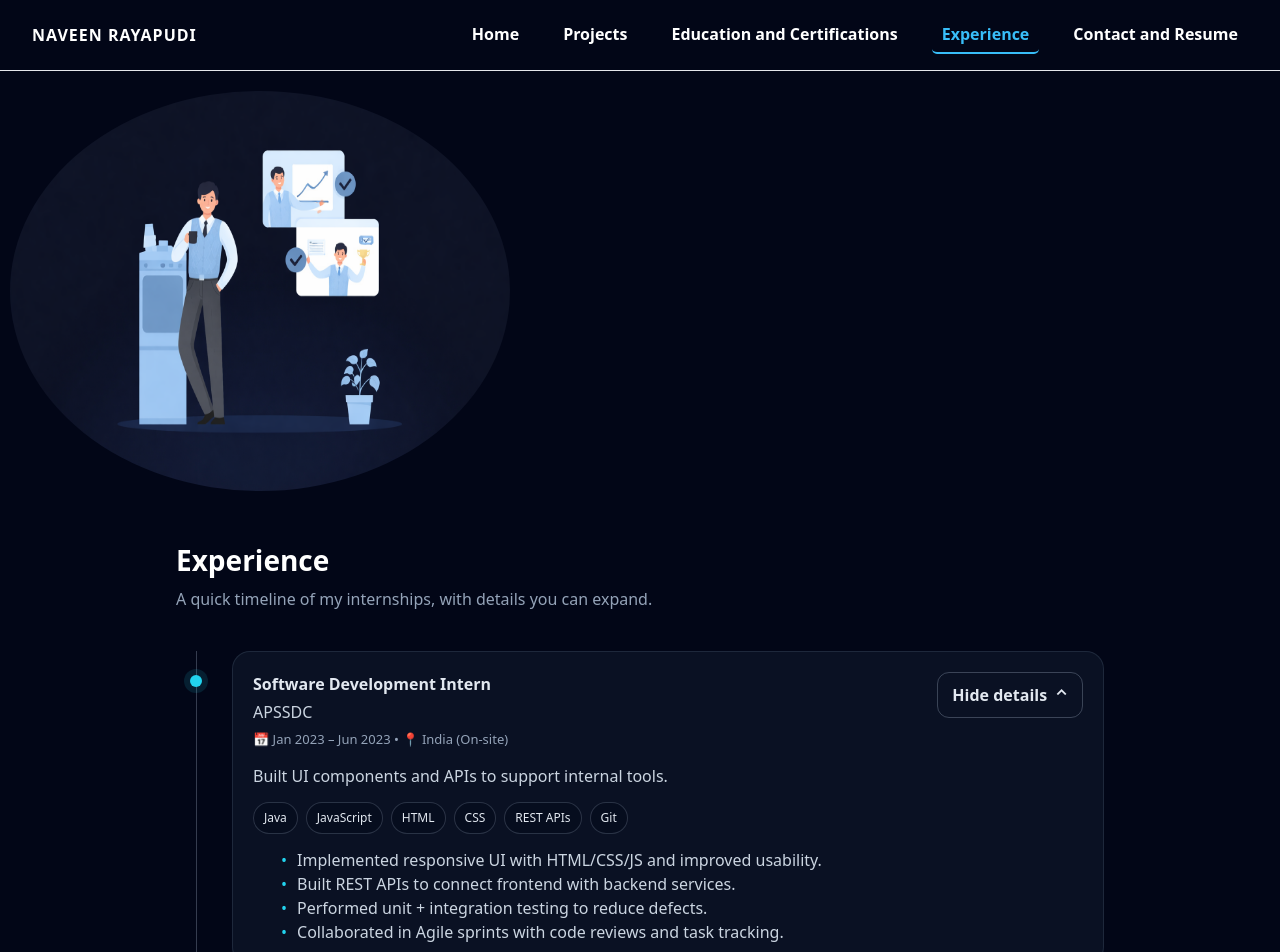
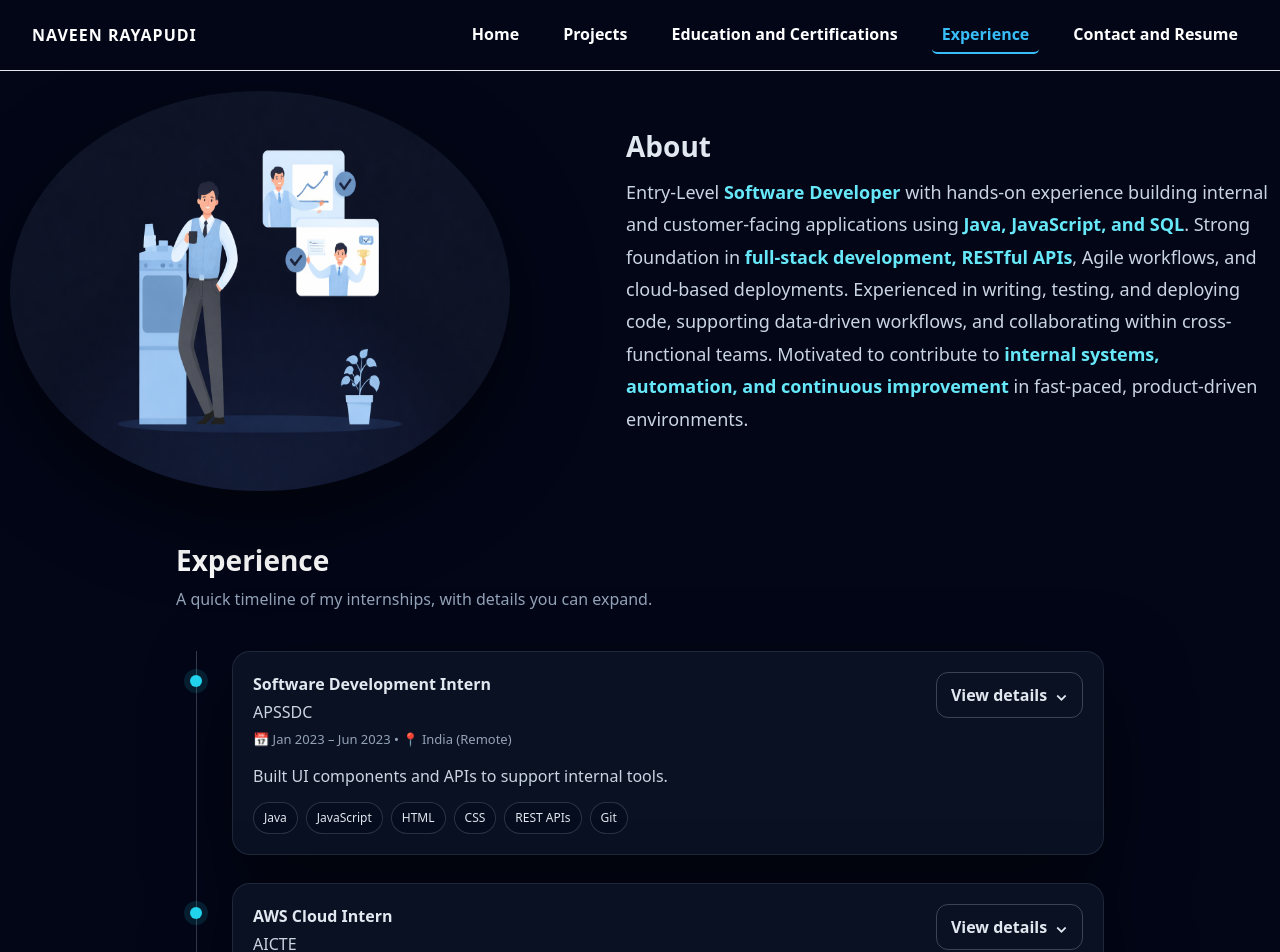
Before and after one commit to naveen777-github/portfolio2, a React (Create React App) app in the folder naveen-portfolio/: page /experience in a window 1280 px wide. Shown: the top 952 px of the page. Built offline with nearby package versions, Linux system fonts and the light colour scheme.

Commit message:
Added styles to the components in experience page

```diff
--- a/naveen-portfolio/src/pages/Experience.css
+++ b/naveen-portfolio/src/pages/Experience.css
@@ -58,6 +58,7 @@
   background: rgba(15, 23, 42, 0.7);
   border-radius: 18px;
   padding: 20px;
+  box-shadow: 0 30px 80px rgba(0, 0, 0, 0.55);
 }
 
 .topRow {
@@ -98,6 +99,8 @@
 
 .btn:hover {
   background: rgba(30, 41, 59, 0.5);
+    border: 1px solid #22d3ee;
+
 }
 
 .tagline {
@@ -162,18 +165,64 @@
   color: #22d3ee;
   padding: 10px;
 }
-.careerpathimage {
-  display: flex;
 
-  justify-content: end;
-  border-radius: 100%;
-  width: 500px;
-  height: 400px;
-}
+
+
+
+
+{/*image*/}
 
 .imagecontainer {
   display: flex;
-  justify-content: start;
+  width: 100%;
   margin-top: 20px;
   margin-left: 10px;
 }
+
+
+.careerpath{
+  display: flex;
+  width: 500px;
+  height: 400px;
+
+
+  border-radius: 50%;          /* oval/circle correctly */
+
+  box-shadow: 0 30px 80px rgba(0,0,0,0.55);
+}
+
+.careerpath:hover {
+  border: 2px solid #22d3ee;
+}
+
+
+.title {
+  display: flex;
+  padding: 40px 0;
+  margin-left: 100px;
+}
+
+.about-container {
+  max-width: 900px;
+  margin: 0 auto;
+  padding: 0 16px;
+}
+
+.about-heading {
+  font-size: 28px;
+  font-weight: 700;
+  color: #e2e8f0; /* slate-100 */
+  margin-bottom: 14px;
+}
+
+.about-text {
+  margin-top: 12px;
+  font-size: 18px;
+  line-height: 1.8;
+  color: #cbd5e1; /* slate-300 */
+}
+
+.highlight {
+  color: #67e8f9; /* cyan-ish */
+  font-weight: 600;
+}
--- a/naveen-portfolio/src/pages/Experience.js
+++ b/naveen-portfolio/src/pages/Experience.js
@@ -2,50 +2,87 @@ import { useState } from "react";
 import react from "react";
 import careerpath from "../assets/Carrerpath (2).png";
 import "./Experience.css";
-
+import { motion } from "framer-motion";
 const experiences = [
   {
     id: "apssdc",
     role: "Software Development Intern",
     company: "APSSDC",
     date: "Jan 2023 – Jun 2023",
-    location: "India (On-site)",
+    location: "India (Remote)",
     tagline: "Built UI components and APIs to support internal tools.",
     bullets: [
       "Implemented responsive UI with HTML/CSS/JS and improved usability.",
       "Built REST APIs to connect frontend with backend services.",
       "Performed unit + integration testing to reduce defects.",
       "Collaborated in Agile sprints with code reviews and task tracking.",
+      "Supported continuous improvement by identifying opportunities to enhance code quality and  performance.",
     ],
     tech: ["Java", "JavaScript", "HTML", "CSS", "REST APIs", "Git"],
   },
   {
     id: "aicte",
-    role: "Data Science Intern",
+    role: "AWS Cloud Intern",
     company: "AICTE",
-    date: "2022 – 2022",
-    location: "Remote",
-    tagline: "Worked on data cleaning, analysis, and basic ML workflows.",
+    date: "OCT 2021 – DEC 2021",
+    location: "India (Remote)",
+    tagline: "Built and supported cloud-based applications and services.",
     bullets: [
-      "Cleaned datasets and built exploratory analysis notebooks.",
-      "Trained baseline ML models and compared metrics.",
-      "Communicated findings with clear charts and summaries.",
+      "Deployed and supported cloud-based applications using AWS (EC2, S3, Lambda).",
+      "Built a sample full-stack application demonstrating cost-optimized architecture and automation.",
+      "Monitored systems using CloudWatch to support troubleshooting and reliability.",
+      "Configured IAM roles and policies for secure access control.",
     ],
-    tech: ["Python", "Pandas", "NumPy", "Matplotlib", "Scikit-learn"],
+    tech: ["AWS", "EC2", "S3", "Cloud Watch", "Lambda"],
   },
 ];
 
 export default function ExperienceTimeline() {
-  const [openId, setOpenId] = useState(experiences[0]?.id);
+  const [openId, setOpenId] = useState(null);
 
   const toggle = (id) => setOpenId((prev) => (prev === id ? null : id));
 
   return (
     <section className="exp">
       <section className="imagecontainer">
-        {" "}
-        <img src={careerpath} className="careerpathimage" />{" "}
+        <motion.img
+          src={careerpath}
+          alt="logo"
+          className="careerpath"
+          animate={{ rotateX: 360 }}
+          transition={{ duration: 0.4 }}
+        />{" "}
+        <motion.div
+          className="title"
+          initial={{ opacity: 0, y: 30 }}
+          animate={{ opacity: 1, y: 0 }}
+          transition={{ duration: 0.5, delay: 0.1 }}
+        >
+          <div className="about-container">
+            <h2 className="about-heading">About</h2>
+
+            <p className="about-text">
+              Entry-Level <span className="highlight">Software Developer</span>{" "}
+              with hands-on experience building internal and customer-facing
+              applications using{" "}
+              <span className="highlight">Java, JavaScript, and SQL</span>.
+              Strong foundation in{" "}
+              <span className="highlight">
+                full-stack development, RESTful APIs
+              </span>
+              , Agile workflows, and cloud-based deployments. Experienced in
+              writing, testing, and deploying code, supporting data-driven
+              workflows, and collaborating within cross-functional teams.
+              Motivated to contribute to{" "}
+              <span className="highlight">
+                internal systems, automation, and continuous improvement
+              </span>{" "}
+              in fast-paced, product-driven environments.
+            </p>
+          </div>
+        </motion.div>
       </section>
+
       <section className="expWrap">
         <h1 className="expTitle">Experience</h1>
         <p className="expSub">
```
